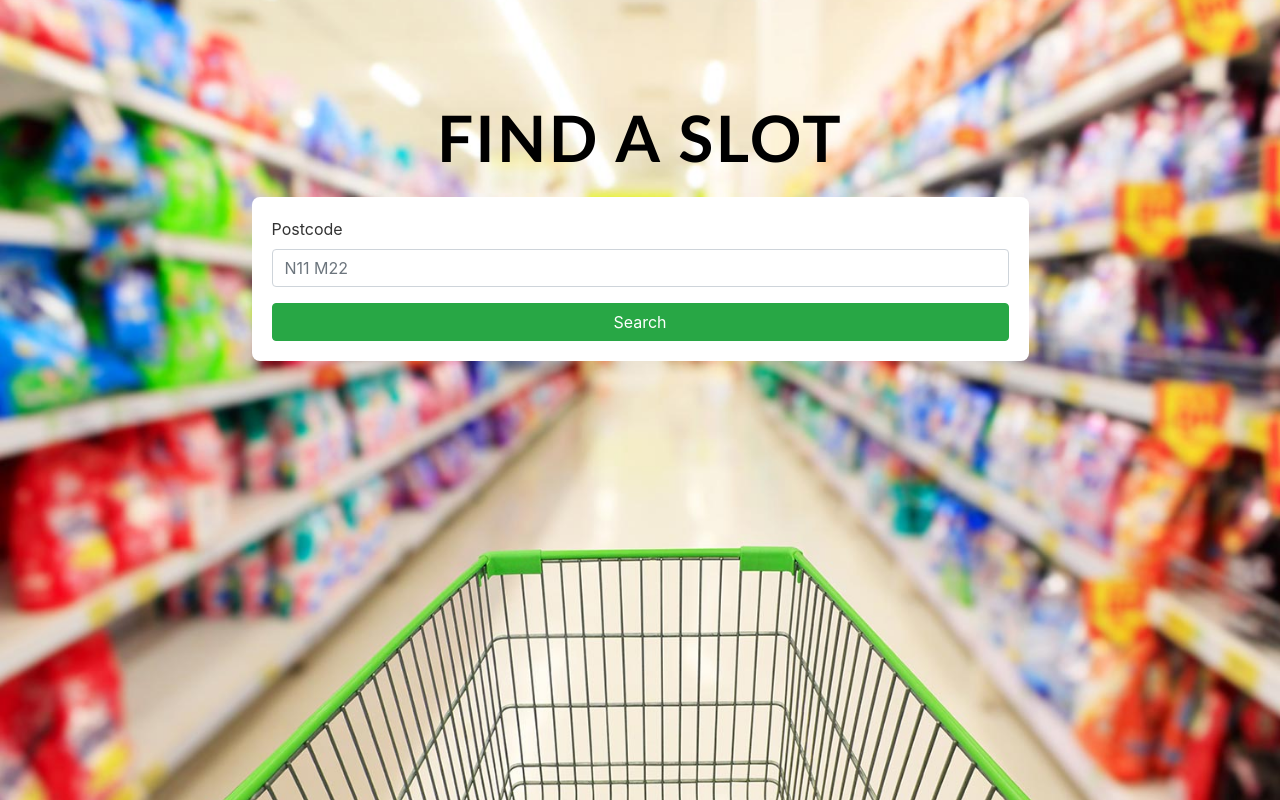
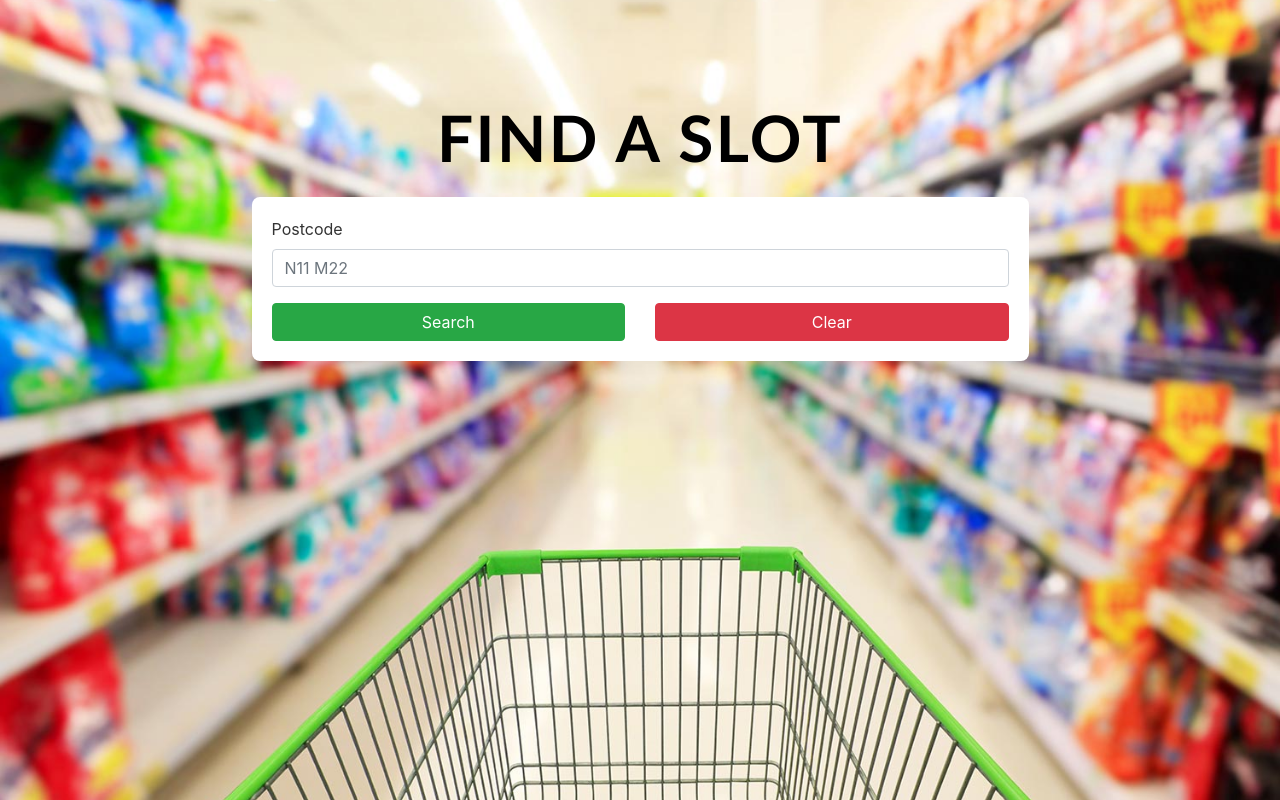
Before and after one commit to challengeAccepted-EUvsVirus/find-a-slot, a React (Create React App) app: page / in a window 1280 px wide. Built offline with nearby package versions, Linux system fonts and the light colour scheme.

Commit message:
clear button

```diff
--- a/src/App.js
+++ b/src/App.js
@@ -42,8 +42,6 @@ class App extends Component {
     //   })
       .then(response => response.json())
       .then(response => {
-        console.log('RESULT: ', response);
-
         this.setState({
           result: response,
           isLoading: false
@@ -52,6 +50,10 @@ class App extends Component {
       .catch(error => {
         console.log('Request failure: ', error);
       });
+  }
+
+  handleClearClick = (event) => {
+    this.setState({ result: "" });
   }
 
   render() {
@@ -78,6 +80,15 @@ class App extends Component {
                   {isLoading ? 'Searching...' : 'Search'}
                 </Button>
               </Col>
+              <Col>
+                <Button
+                  block
+                  variant="danger"
+                  disabled={isLoading}
+                  onClick={this.handleClearClick}>
+                  Clear
+                </Button>
+              </Col>
             </Row>
           </Form>
           {result === "" ? null :
```
